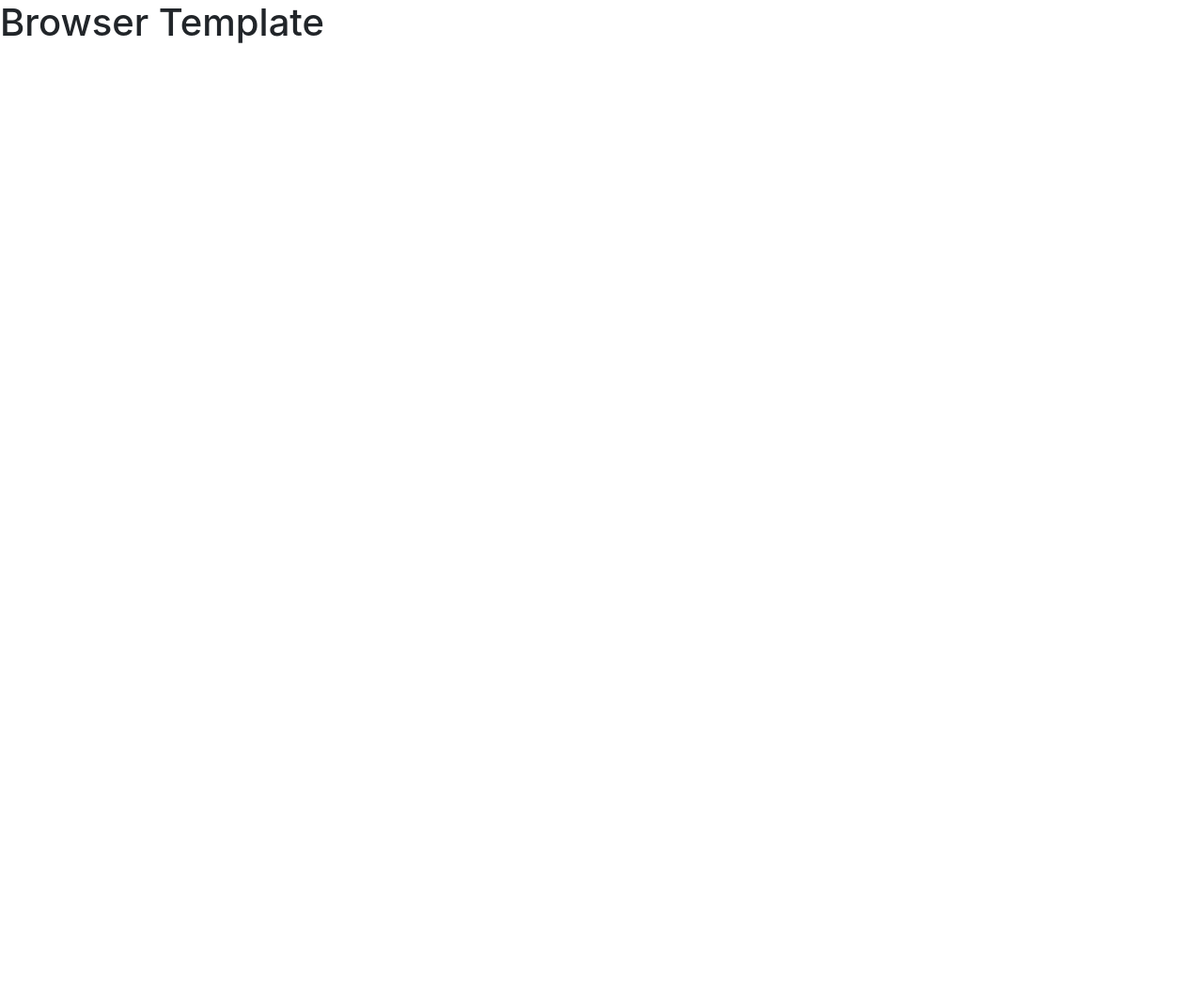
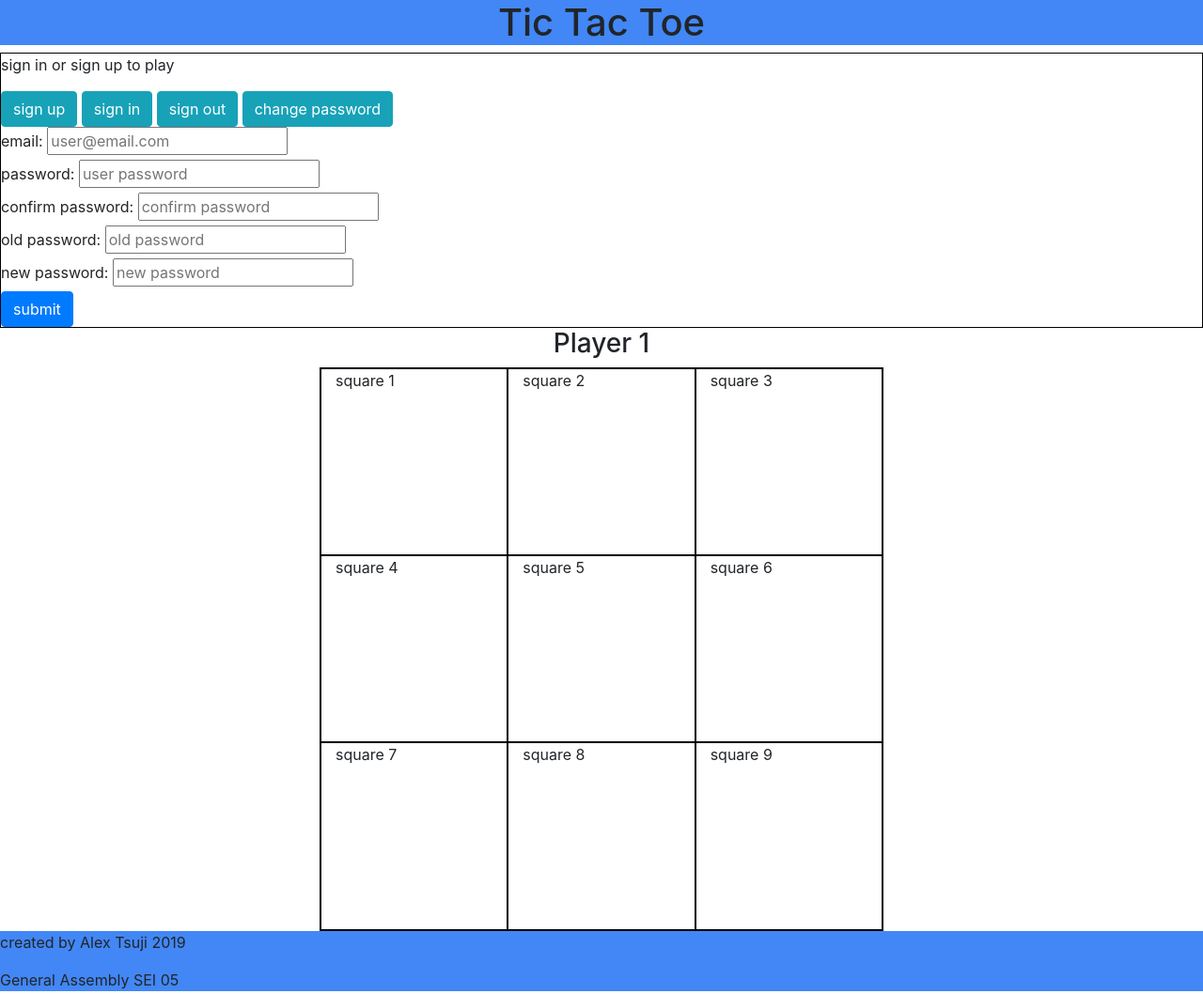
Before and after one commit to asooge/tic-tac-toe, a website built with webpack: page index.html in a window 1280 px wide. Shown: the whole page at 94% size. Before the commit the page ends 800 px from the top, so only its background shows below. Built offline with nearby package versions, Linux system fonts and the light colour scheme.

Commit message:
Completed basic html layout
updated index.html with header, footer, section for user sign-in, and
section for gameboard with 9 squares.

updated assets/styles/index.scss with basic styling for header and
footer. Basic styling to make a square gameboard with 9 equal size
squares.

```diff
--- a/assets/styles/index.scss
+++ b/assets/styles/index.scss
@@ -1 +1,35 @@
 @import '~bootstrap/scss/bootstrap';
+
+.sign-in {
+  border: solid black 1px;
+}
+
+header {
+  text-align: center;
+  background-color: #4287f5;
+
+}
+
+.player-display {
+  text-align: center;
+}
+
+.game-board {
+  border: solid black 1px;
+  display: flex;
+  flex-wrap: wrap;
+  width: 100vw;
+  height: 100vw;
+  max-width: 600px;
+  max-height: 600px;
+  padding: 0;
+}
+
+.square {
+  border: solid black 1px;
+
+}
+
+footer {
+  background-color: #4287f5;
+}
--- a/index.html
+++ b/index.html
@@ -12,6 +12,66 @@
       <script src="public/application.js" type="text/javascript" charset="utf-8" defer></script>
     </head>
     <body>
-      <h1>Browser Template</h1>
+      <header>
+        <h1>Tic Tac Toe</h1>
+      </header>
+      <section class="sign-in">
+        <p>sign in or sign up to play</p>
+        <button id=sign-up class="btn btn-info">sign up</button>
+        <button id=sign-in class="btn btn-info">sign in</button>
+        <button id=sign-out class="btn btn-info">sign out</button>
+        <button id=change-pass class="btn btn-info">change password</button>
+
+        <br>
+        <form id="user-auth">
+          <label for="email">email:</label>
+          <input id="email" type="email" name="credentials[email]" placeholder="user@email.com"><br>
+          <label for="password">password:</label>
+          <input id="password" type="password" name="credentials[password]" placeholder="user password"><br>
+          <label for="password_confirm">confirm password:</label>
+          <input id="password-confirm" type="password" name="credentials[password_confirmation]" placeholder="confirm password"><br>
+          <label for="old-pass">old password:</label>
+          <input id="old-pass" type="password" name="passwords[old]" placeholder="old password"><br>
+          <label for="new-pass">new password:</label>
+          <input id="new-pass" type="password" name="passwords[new]" placeholder="new password"></br>
+          <button type="submit" id="submit" class="btn btn-primary">submit</button>
+        </form>
+
+      </section>
+      <h3 class="player-display">Player 1</h3>
+      <section class="game-board container">
+        <div class="square col-4" id="square-1">square 1</div>
+        <div class="square col-4" id="square-2">square 2</div>
+        <div class="square col-4" id="square-3">square 3</div>
+        <div class="square col-4" id="square-4">square 4</div>
+        <div class="square col-4" id="square-5">square 5</div>
+        <div class="square col-4" id="square-6">square 6</div>
+        <div class="square col-4" id="square-7">square 7</div>
+        <div class="square col-4" id="square-8">square 8</div>
+        <div class="square col-4" id="square-9">square 9</div>
+      </section>
+
+      <footer class="footer">
+        <p>created by Alex Tsuji 2019</p>
+        <p>General Assembly SEI 05</p>
+
+      </footer>
+
+
+
+
+
+
+
+
+
+
+
+
+
+
+
+
+
     </body>
 </html>
```
Also changed, not shown: 1 other file.
